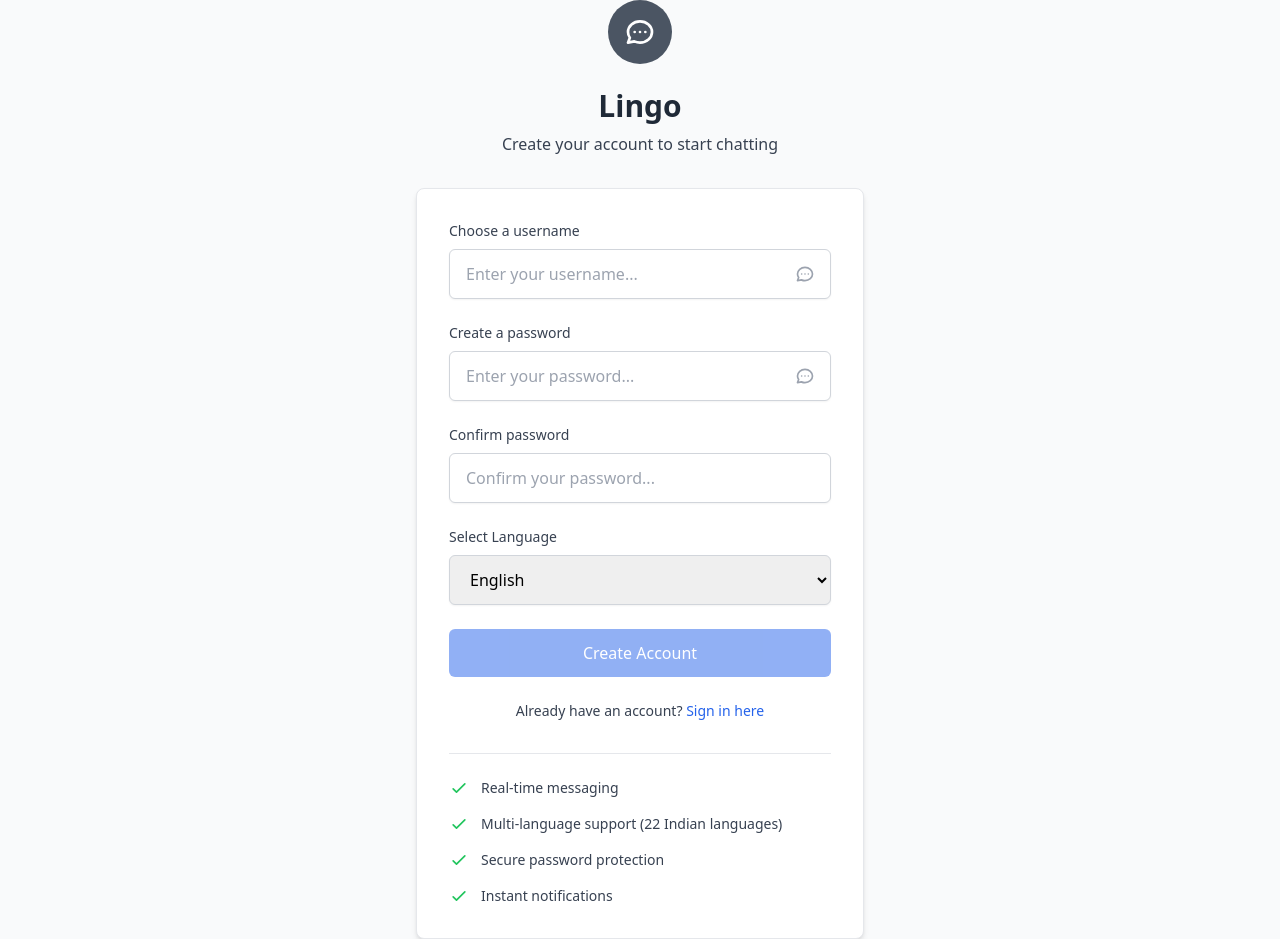
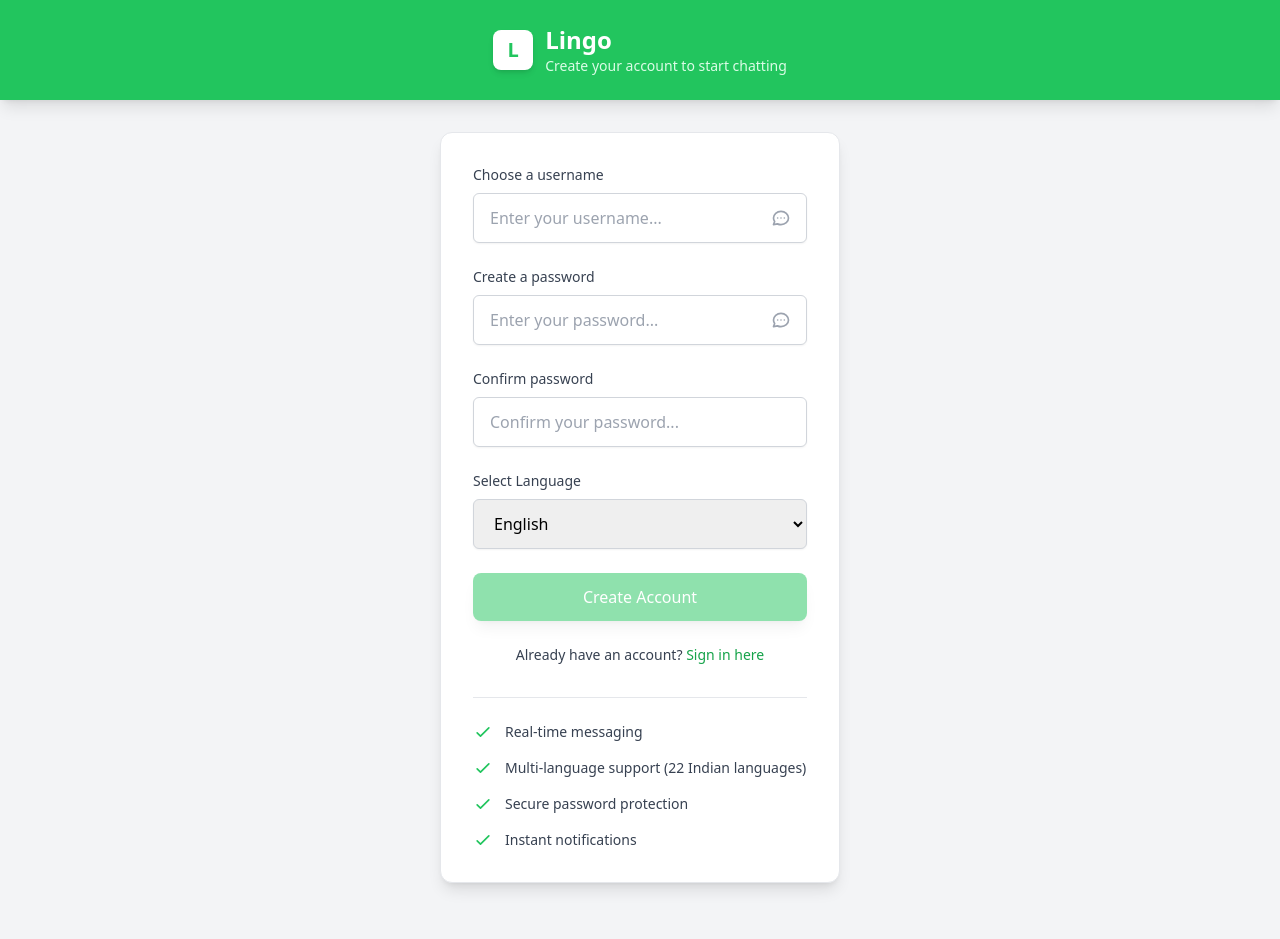
Before and after one commit to rheaesti/Lingo, a Next.js app: page / in a window 1280 px wide. After the commit the page ends 915 px from the top, so only its background shows below. Built offline with nearby package versions, Linux system fonts and the light colour scheme.

Commit message:
sigin page and signup page modified

```diff
--- a/pages/index.js
+++ b/pages/index.js
@@ -142,21 +142,33 @@ export default function SignupPage() {
         <title>{t('create_account')} - Lingo</title>
       </Head>
 
-      <div className="min-h-screen bg-gray-50 flex items-center justify-center px-4">
-        <div className="max-w-md w-full">
-          {/* Logo and Title */}
-          <div className="text-center mb-8">
-            <div className="mx-auto w-16 h-16 bg-gray-600 rounded-full flex items-center justify-center mb-6">
-              <svg className="w-8 h-8 text-white" fill="none" stroke="currentColor" viewBox="0 0 24 24">
-                <path strokeLinecap="round" strokeLinejoin="round" strokeWidth={2} d="M8 12h.01M12 12h.01M16 12h.01M21 12c0 4.418-4.03 8-9 8a9.863 9.863 0 01-4.255-.949L3 20l1.395-3.72C3.512 15.042 3 13.574 3 12c0-4.418 4.03-8 9-8s9 3.582 9 8z" />
-              </svg>
+      <div className="min-h-screen bg-gray-100">
+        {/* Header */}
+        <header className="bg-green-500 shadow-lg">
+          <div className="max-w-6xl mx-auto px-4 sm:px-6 py-4 sm:py-6">
+            <div className="flex items-center justify-center">
+              <div className="flex items-center space-x-3">
+                <div className="w-10 h-10 bg-white rounded-lg flex items-center justify-center shadow-md">
+                  <span className="text-green-500 font-bold text-xl">L</span>
+                </div>
+                <div>
+                  <h1 className="text-xl sm:text-2xl font-bold text-white">
+                    Lingo
+                  </h1>
+                  <p className="text-green-100 text-xs sm:text-sm">
+                    {t('create_your_account')}
+                  </p>
+                </div>
+              </div>
             </div>
-            <h1 className="text-3xl font-bold text-gray-900 mb-2">Lingo</h1>
-            <p className="text-gray-600">{t('create_your_account')}</p>
           </div>
+        </header>
+
+        {/* Main Content */}
+        <main className="max-w-md mx-auto px-4 sm:px-6 py-8">
 
           {/* Signup Form */}
-          <div className="bg-white rounded-lg shadow-md border border-gray-200 p-8">
+          <div className="bg-white rounded-xl shadow-lg border border-gray-200 p-8">
             <form onSubmit={handleSubmit} className="space-y-6">
               <div>
                 <label htmlFor="username" className="block text-sm font-medium text-gray-700 mb-2">
@@ -283,7 +295,7 @@ export default function SignupPage() {
               <button
                 type="submit"
                 disabled={isLoading || !username.trim() || !password.trim() || !confirmPassword.trim()}
-                className="w-full px-6 py-3 bg-blue-600 text-white font-medium rounded-md hover:bg-blue-700 focus:outline-none focus:ring-2 focus:ring-offset-2 focus:ring-blue-500 disabled:opacity-50 disabled:cursor-not-allowed transition-colors"
+                className="w-full px-6 py-3 bg-green-500 text-white font-medium rounded-lg hover:bg-green-600 focus:outline-none focus:ring-2 focus:ring-offset-2 focus:ring-green-500 disabled:opacity-50 disabled:cursor-not-allowed transition-all duration-200 shadow-lg hover:shadow-xl"
               >
                 {isLoading ? (
                   <div className="flex items-center justify-center">
@@ -302,7 +314,7 @@ export default function SignupPage() {
                 {t('already_have_account')}{' '}
                 <button
                   onClick={() => router.push('/signin')}
-                  className="text-blue-600 hover:text-blue-700 font-medium transition-colors"
+                  className="text-green-600 hover:text-green-700 font-medium transition-colors"
                 >
                   {t('sign_in_here')}
                 </button>
@@ -350,7 +362,7 @@ export default function SignupPage() {
           onToggle={toggleVirtualKeyboard}
         />
 
-        </div>
+        </main>
 
       </div>
     </>
--- a/pages/signin.js
+++ b/pages/signin.js
@@ -124,21 +124,33 @@ export default function SigninPage() {
         <title>{t('sign_in')} - Lingo</title>
       </Head>
 
-      <div className="min-h-screen bg-gray-50 flex items-center justify-center px-4">
-        <div className="max-w-md w-full">
-          {/* Logo and Title */}
-          <div className="text-center mb-8">
-            <div className="mx-auto w-16 h-16 bg-gray-600 rounded-full flex items-center justify-center mb-6">
-              <svg className="w-8 h-8 text-white" fill="none" stroke="currentColor" viewBox="0 0 24 24">
-                <path strokeLinecap="round" strokeLinejoin="round" strokeWidth={2} d="M8 12h.01M12 12h.01M16 12h.01M21 12c0 4.418-4.03 8-9 8a9.863 9.863 0 01-4.255-.949L3 20l1.395-3.72C3.512 15.042 3 13.574 3 12c0-4.418 4.03-8 9-8s9 3.582 9 8z" />
-              </svg>
+      <div className="min-h-screen bg-gray-100">
+        {/* Header */}
+        <header className="bg-green-500 shadow-lg">
+          <div className="max-w-6xl mx-auto px-4 sm:px-6 py-4 sm:py-6">
+            <div className="flex items-center justify-center">
+              <div className="flex items-center space-x-3">
+                <div className="w-10 h-10 bg-white rounded-lg flex items-center justify-center shadow-md">
+                  <span className="text-green-500 font-bold text-xl">L</span>
+                </div>
+                <div>
+                  <h1 className="text-xl sm:text-2xl font-bold text-white">
+                    Lingo
+                  </h1>
+                  <p className="text-green-100 text-xs sm:text-sm">
+                    {t('sign_in_to_continue')}
+                  </p>
+                </div>
+              </div>
             </div>
-            <h1 className="text-3xl font-bold text-gray-900 mb-2">{t('welcome_back')}</h1>
-            <p className="text-gray-600">{t('sign_in_to_continue')}</p>
           </div>
+        </header>
+
+        {/* Main Content */}
+        <main className="max-w-md mx-auto px-4 sm:px-6 py-8">
 
           {/* Signin Form */}
-          <div className="bg-white rounded-lg shadow-md border border-gray-200 p-8">
+          <div className="bg-white rounded-xl shadow-lg border border-gray-200 p-8">
             <form onSubmit={handleSubmit} className="space-y-6">
               <div>
                 <label htmlFor="username" className="block text-sm font-medium text-gray-700 mb-2">
@@ -210,7 +222,7 @@ export default function SigninPage() {
               <button
                 type="submit"
                 disabled={isLoading || !username.trim() || !password.trim()}
-                className="w-full px-6 py-3 bg-blue-600 text-white font-medium rounded-md hover:bg-blue-700 focus:outline-none focus:ring-2 focus:ring-offset-2 focus:ring-blue-500 disabled:opacity-50 disabled:cursor-not-allowed transition-colors"
+                className="w-full px-6 py-3 bg-green-500 text-white font-medium rounded-lg hover:bg-green-600 focus:outline-none focus:ring-2 focus:ring-offset-2 focus:ring-green-500 disabled:opacity-50 disabled:cursor-not-allowed transition-all duration-200 shadow-lg hover:shadow-xl"
               >
                 {isLoading ? (
                   <div className="flex items-center justify-center">
@@ -229,7 +241,7 @@ export default function SigninPage() {
                 {t('dont_have_account')}{' '}
                 <button
                   onClick={() => router.push('/')}
-                  className="text-blue-600 hover:text-blue-700 font-medium transition-colors"
+                  className="text-green-600 hover:text-green-700 font-medium transition-colors"
                 >
                   {t('create_one_here')}
                 </button>
@@ -253,7 +265,7 @@ export default function SigninPage() {
               {t('secure_authentication')}
             </p>
           </div>
-        </div>
+        </main>
       </div>
     </>
   )
```
